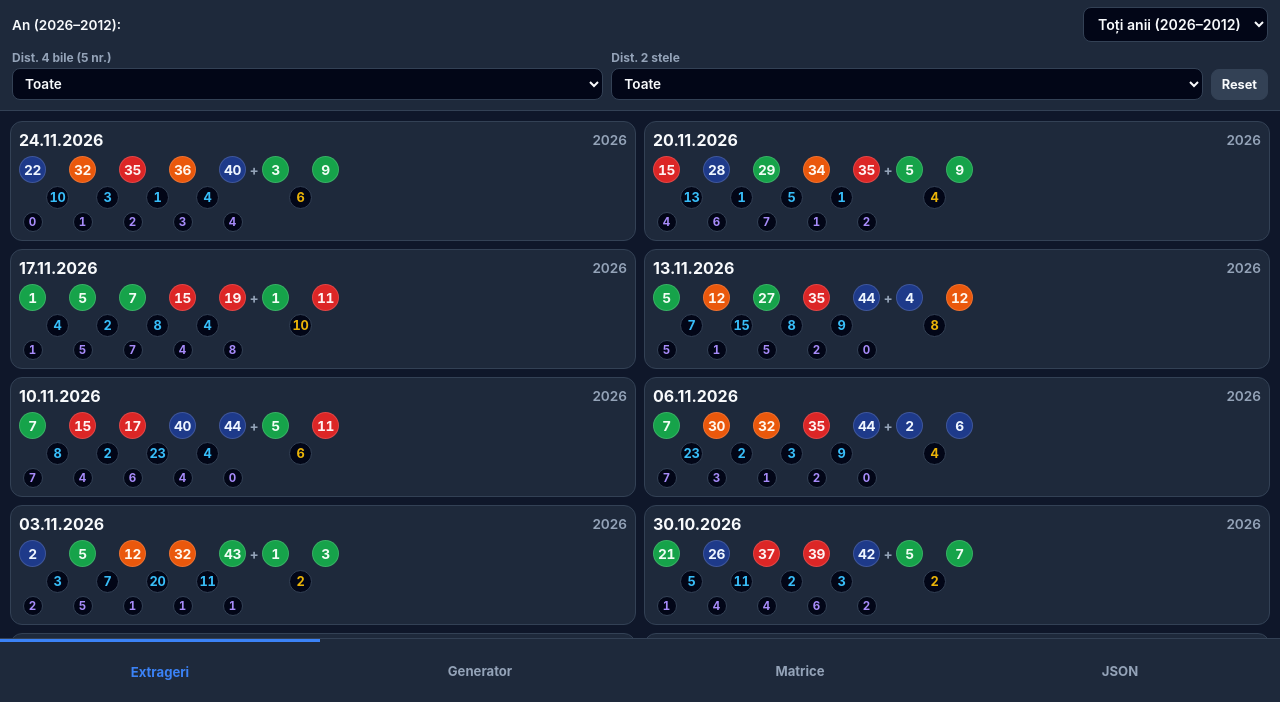
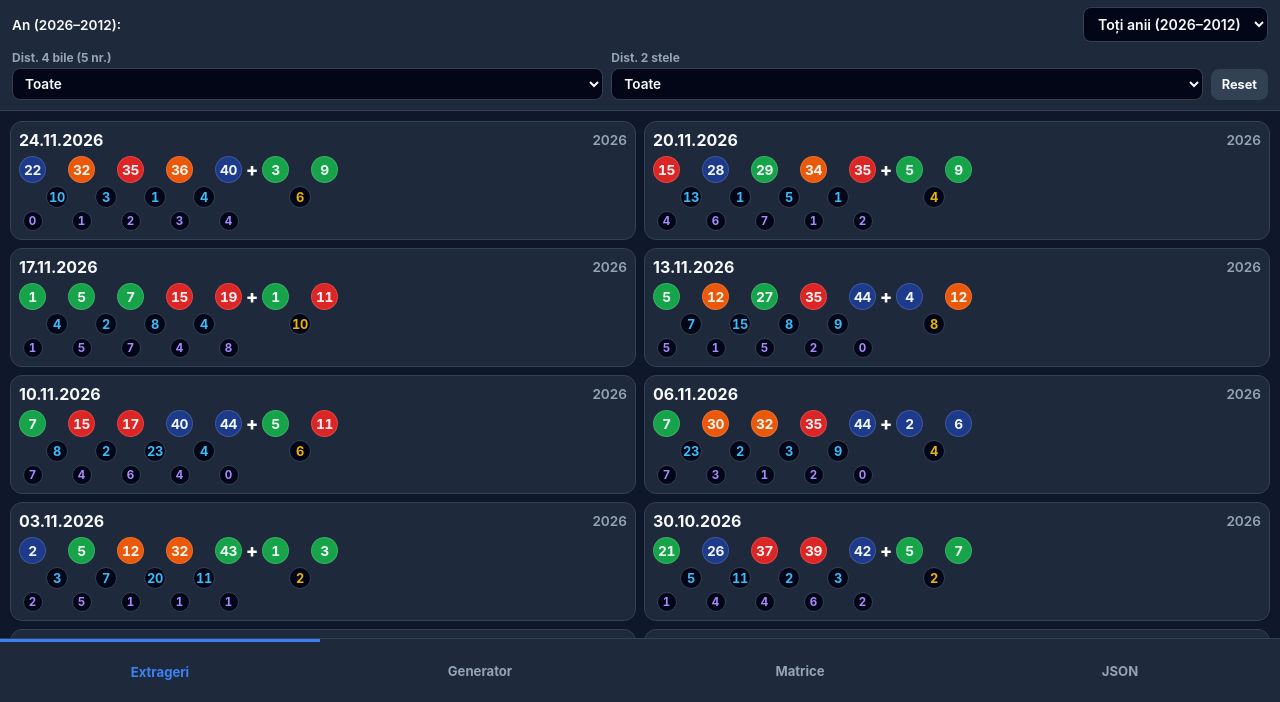
Before and after one commit to vasilacheionut/eurojackpot-extractor, a plain HTML site: page index.html in a window 1280 px wide. Shown: the part 98-800 px from the top of the page. Drawn offline with Linux system fonts and the light colour scheme.

Commit message:
Refactor CSS styles in index.html
Adjusted grid column sizes and updated styles for .sep and .diff-ball classes.

```diff
--- a/index.html
+++ b/index.html
@@ -322,13 +322,13 @@
     .draw-matrix {
       display: grid;
       grid-template-columns:
-        27px 23px
-        27px 23px
-        27px 23px
-        27px 23px
+        27px 22px
+        27px 22px
+        27px 22px
+        27px 22px
         27px
-        16px
-        27px 23px
+        20px
+        27px 22px
         27px;
       row-gap: 3px;
       column-gap: 0px;
@@ -355,15 +355,16 @@
     }
 
     .sep {
-      color: var(--muted);
-      font-weight: 700;
-      font-size: 0.85rem;
+      color: #ffffff;
+      font-weight: 800;
+      font-size: 1.15rem;
+      line-height: 1;
       margin: 0 2px;
     }
 
     .diff-ball {
-      width: 23px;
-      height: 23px;
+      width: 22px;
+      height: 22px;
       border-radius: 50%;
       display: inline-flex;
       align-items: center;
```
